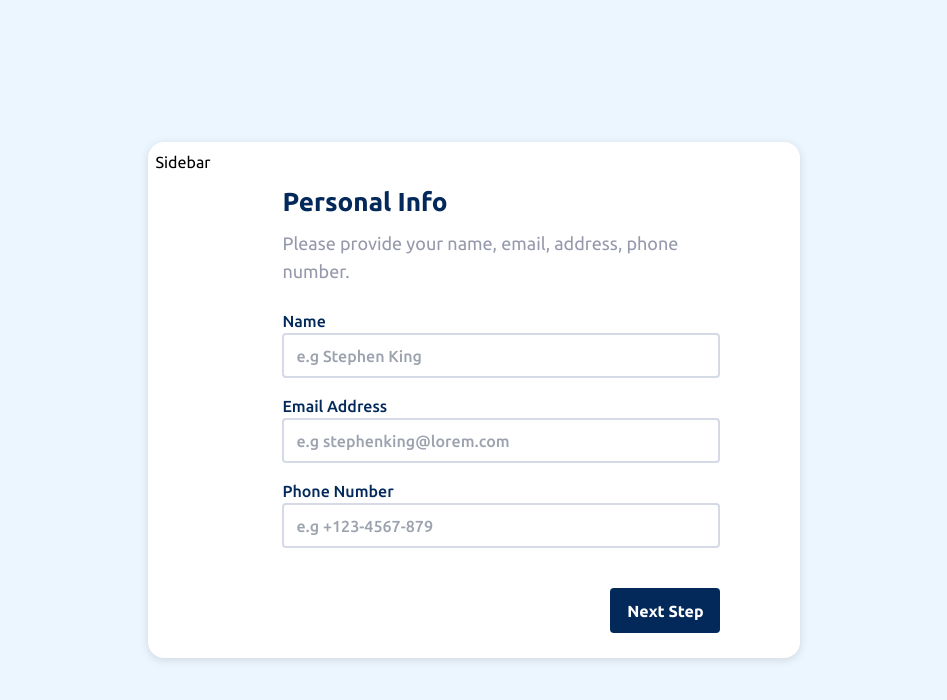
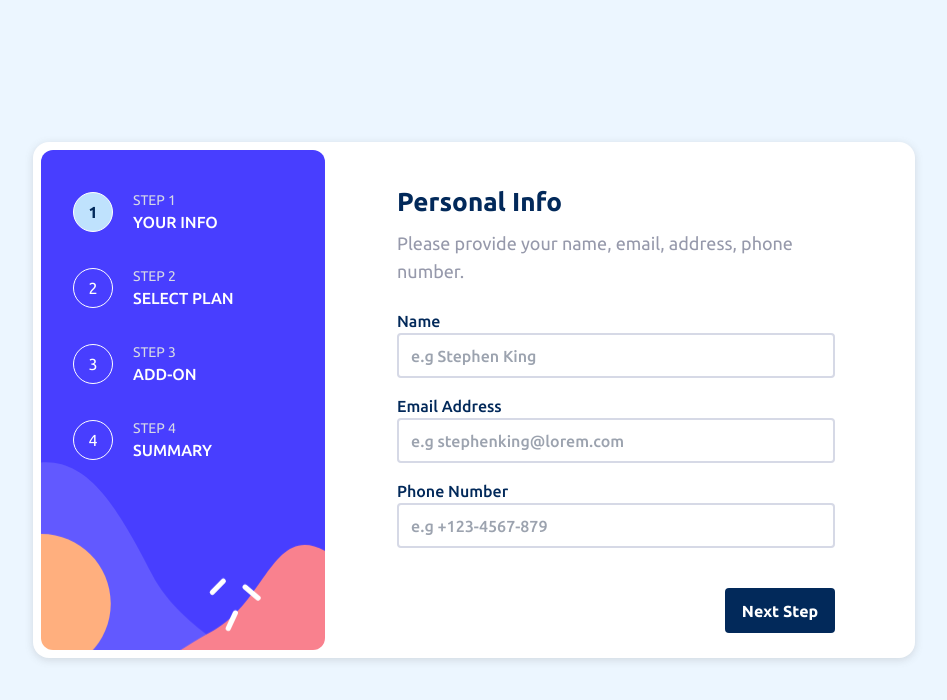
Before and after one commit to FesoQue/Advance-Multi-Step-Form, a Next.js app: page / in a window 1280 px wide. Shown: the top 700 px of the page, without its empty margins (166-1113 px from the left). Built offline with nearby package versions, Linux system fonts and the light colour scheme.

Commit message:
fix: custom hooks for animation variants

```diff
--- a/components/Addons.tsx
+++ b/components/Addons.tsx
@@ -2,11 +2,12 @@
 import { useEffect, useState } from "react";
 import { Label } from "./ui/label";
 import { Checkbox } from "./ui/checkbox";
-import { formVariants } from "../lib/animation-variant";
 import { motion } from "framer-motion";
+import useVariants from "../hooks/useVariants";
 
-const Addons = () => {
+const Addons = ({ status }: { status: string }) => {
   const [checked, setChecked] = useState(false);
+  const { variants } = useVariants({ status });
 
   const handleCheckChange = () => {
     setChecked((prev) => !prev);
@@ -18,7 +19,7 @@ const Addons = () => {
 
   return (
     <motion.div
-      variants={formVariants}
+      variants={variants}
       initial="hidden"
       animate="visible"
       exit="exit"
--- a/components/BillingPlan.tsx
+++ b/components/BillingPlan.tsx
@@ -5,12 +5,14 @@ import { Switch } from "./ui/switch";
 import { Label } from "./ui/label";
 import { formVariants } from "../lib/animation-variant";
 import { motion } from "framer-motion";
+import useVariants from "../hooks/useVariants";
 
 const toggleGroupItemClasses =
   "hover:bg-alabaster data-[state=on]:bg-magnolia data-[state=on]:shadow-[0_0_0_1px] shadow-[0_0_0_1px] shadow-light-gray rounded-lg data-[state=on]:shadow-marine-blue flex p-4 w-full  items-center bg-white leading-4 mb-3 focus:z-10 focus:outline-none md:flex-col md:items-start md:gap-[20px]";
 
-const BillingPlan = () => {
+const BillingPlan = ({ status }: { status: string }) => {
   const [isYearlyPlan, setIsYearlyPlan] = useState(false);
+  const { variants } = useVariants({ status });
 
   const handleCheckedChange = () => {
     setIsYearlyPlan((prev) => !prev);
@@ -22,7 +24,7 @@ const BillingPlan = () => {
 
   return (
     <motion.div
-      variants={formVariants}
+      variants={variants}
       initial="hidden"
       animate="visible"
       exit="exit"
--- a/components/Finish.tsx
+++ b/components/Finish.tsx
@@ -1,13 +1,15 @@
 "use client";
 import React from "react";
 import { GotoProp } from "../types";
-import { formVariants } from "../lib/animation-variant";
 import { motion } from "framer-motion";
+import useVariants from "../hooks/useVariants";
 
 const Finish = ({ gotoForm }: GotoProp) => {
+  const { variants } = useVariants({ status });
+
   return (
     <motion.div
-      variants={formVariants}
+      variants={variants}
       initial="hidden"
       animate="visible"
       exit="exit"
--- a/components/PersonalInfo.tsx
+++ b/components/PersonalInfo.tsx
@@ -1,28 +1,23 @@
 "use client";
 
 import { useEffect } from "react";
-import { formVariants } from "../lib/animation-variant";
 import { motion } from "framer-motion";
+import useVariants from "../hooks/useVariants";
 
 const PersonalInfo = ({ status }: { status: string }) => {
+  const { variants } = useVariants({ status });
+
   useEffect(() => {
     window.scroll(0, 0);
   }, []);
+
   return (
     <motion.div
-      variants={formVariants}
-      initial={{
-        opacity: 0,
-        x: status === "ascending" ? -50 : 50,
-      }}
+      variants={variants}
+      custom={status}
+      initial="hidden"
       animate="visible"
-      exit={{
-        opacity: 0,
-        x: status === "ascending" ? 50 : -50,
-        transition: {
-          ease: "easeOut",
-        },
-      }}
+      exit="exit"
     >
       <h1 className="mb-2 text-[26px] font-bold text-marine-blue ">
         Personal Info
--- a/components/Sidebar.jsx
+++ /dev/null
@@ -1,7 +0,0 @@
-import React from "react";
-
-const Sidebar = () => {
-  return <div className="sm:hidden md:block">Sidebar</div>;
-};
-
-export default Sidebar;
--- a/components/Sidebar.tsx
+++ b/components/Sidebar.tsx
@@ -19,7 +19,7 @@ const Sidebar = ({ currentStepIndex, gotoForm }: NavTypes) => {
             <div className="md:flex md:items-center" key={btn}>
               <button
                 className={`${position} flex h-[40px] w-[40px] items-center justify-center rounded-full border border-white text-white md:mr-5`}
-                onClick={() => gotoForm(i)}
+                // onClick={() => gotoForm(i)}
               >
                 {i + 1}
               </button>
--- a/components/Success.tsx
+++ b/components/Success.tsx
@@ -2,10 +2,24 @@
 import React from "react";
 import Image from "next/image";
 import { GotoProp } from "../types";
-import { successVariants } from "../lib/animation-variant";
 import { motion } from "framer-motion";
 
 const Success = ({ gotoForm }: GotoProp) => {
+  const successVariants = {
+    hidden: {
+      opacity: 0,
+      y: 50,
+    },
+    visible: {
+      opacity: 1,
+      y: 0,
+      transition: {
+        ease: "backIn",
+        duration: 0.6,
+      },
+    },
+  };
+
   return (
     <motion.section
       variants={successVariants}
--- a/hooks/useMultistepForm.tsx
+++ b/hooks/useMultistepForm.tsx
@@ -25,6 +25,7 @@ export const useMultistepForm = (step: number) => {
   const gotoForm = (index: number) => {
     setCurrentStepIndex(index);
     setIsSuccess(false);
+    setStatus("descending");
   };
 
   const isFirstStep = currentStepIndex === 0;
--- /dev/null
+++ b/hooks/useVariants.tsx
@@ -0,0 +1,21 @@
+import React from "react";
+
+const useVariants = ({ status }: { status: string }) => {
+  const variants = {
+    hidden: (status: string) => ({
+      opacity: 0,
+      x: status === "ascending" ? "100%" : "-100%",
+    }),
+    visible: { x: 0, opacity: 1 },
+    exit: (status: string) => ({
+      opacity: 0,
+      x: status === "ascending" ? "-100%" : "100%",
+      transition: {
+        ease: "easeOut",
+      },
+    }),
+  };
+  return { variants };
+};
+
+export default useVariants;
--- a/lib/animation-variant.ts
+++ /dev/null
@@ -1,32 +0,0 @@
-export const formVariants = {
-  hidden: {
-    opacity: 0,
-    x: -50,
-  },
-  visible: {
-    opacity: 1,
-    x: 0,
-  },
-  exit: {
-    opacity: 0,
-    x: 50,
-    transition: {
-      ease: "easeOut",
-    },
-  },
-};
-
-export const successVariants = {
-  hidden: {
-    opacity: 0,
-    y: 50,
-  },
-  visible: {
-    opacity: 1,
-    y: 0,
-    transition: {
-      ease: "backIn",
-      duration: 0.6,
-    },
-  },
-};
--- a/src/app/page.tsx
+++ b/src/app/page.tsx
@@ -40,14 +40,18 @@ export default function Home() {
               </AnimatePresence>
             ) : (
               <form onSubmit={handleFormData}>
-                <AnimatePresence mode="wait">
+                <AnimatePresence mode="wait" custom={status}>
                   {currentStepIndex === 0 && (
                     <PersonalInfo key={"step1"} status={status} />
                   )}
-                  {currentStepIndex === 1 && <BillingPlan key={"step2"} />}
-                  {currentStepIndex === 2 && <Addons key={"step3"} />}
+                  {currentStepIndex === 1 && (
+                    <BillingPlan key={"step2"} status={status} />
+                  )}
+                  {currentStepIndex === 2 && (
+                    <Addons key={"step3"} status={status} />
+                  )}
                   {currentStepIndex === 3 && (
-                    <Finish gotoForm={gotoForm} key={"step4"} />
+                    <Finish gotoForm={gotoForm} key={"step4"} status={status} />
                   )}
                 </AnimatePresence>
                 <div className="mt-10 flex items-center justify-between">
--- a/types/index.ts
+++ b/types/index.ts
@@ -12,5 +12,6 @@ export type MultistepProp = {
 };
 
 export type GotoProp = {
+  status?: string;
   gotoForm: (index: number) => void;
 };
```
